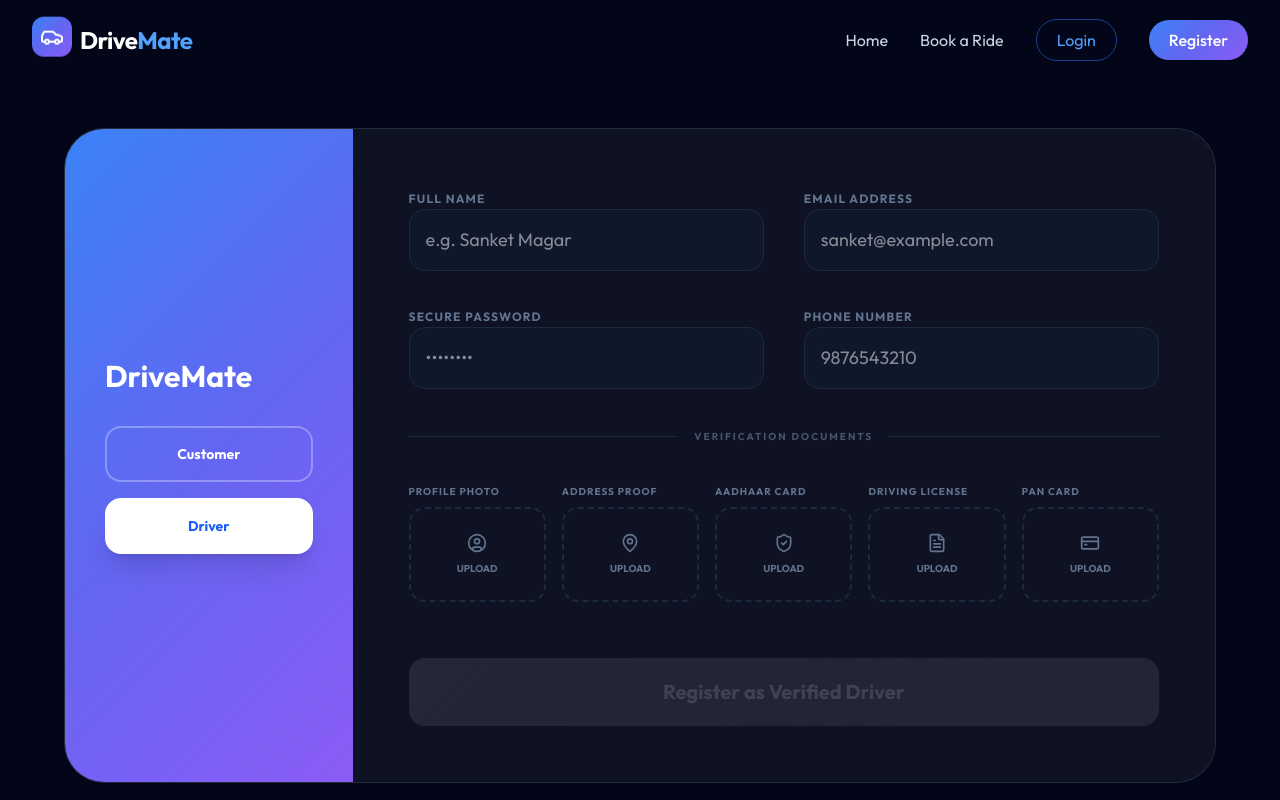
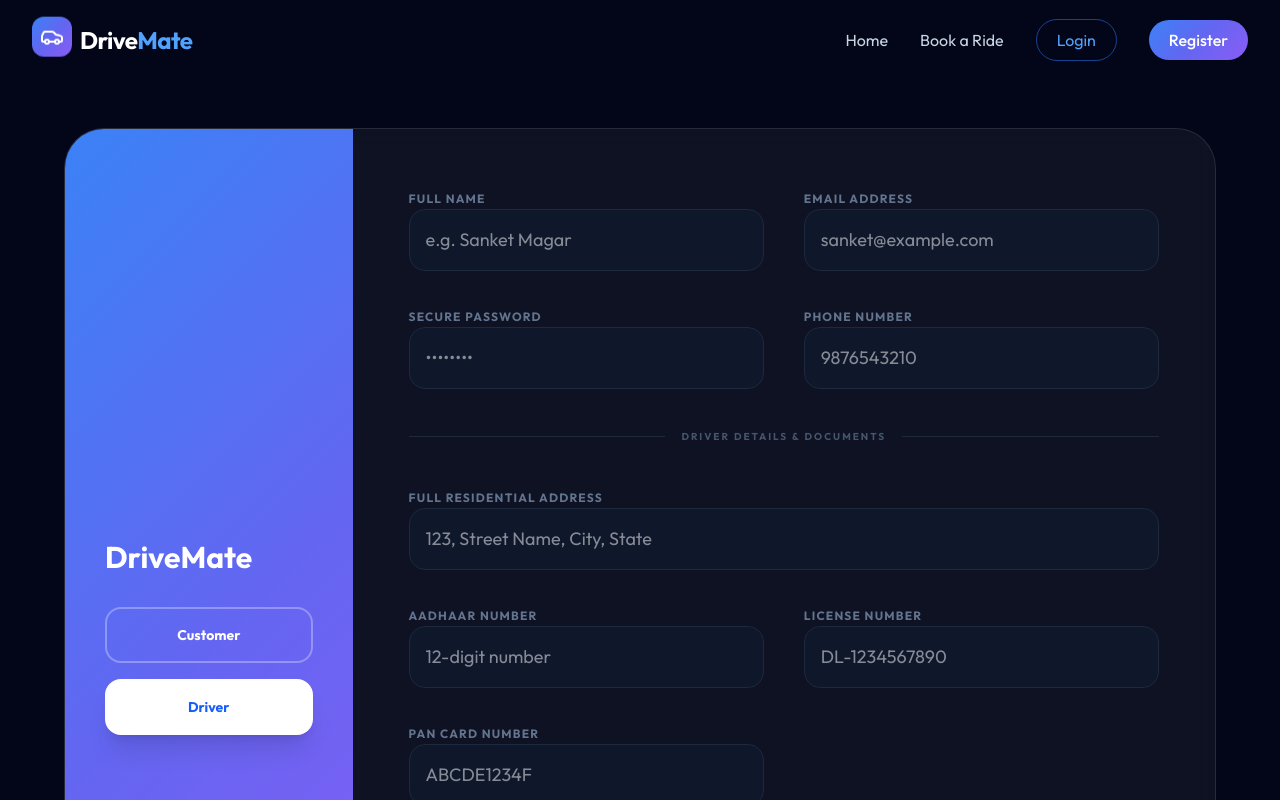
Before and after one commit to OmRathkanthiwar/DriveMate, a React (Vite) app in the folder client/: page /register in a window 1280 px wide. Both pictures are taken after a click on the button "Driver". Shown: the top 800 px of the page. Built offline with nearby package versions, Linux system fonts and the light colour scheme.

Commit message:
Fix: Restored mandatory text fields for driver verification

```diff
--- a/client/src/pages/Register.jsx
+++ b/client/src/pages/Register.jsx
@@ -1,7 +1,7 @@
 import React, { useState, useRef } from 'react';
 import { motion } from 'framer-motion';
 import { Link, useNavigate } from 'react-router-dom';
-import { Mail, Lock, User, Phone, MapPin, Camera, CheckCircle2, FileText, CreditCard, ShieldCheck, UserCircle } from 'lucide-react';
+import { Mail, Lock, User, Phone, MapPin, Camera, CheckCircle2, FileText, CreditCard, ShieldCheck, UserCircle, Hash } from 'lucide-react';
 import Navbar from '../components/Navbar';
 import axios from 'axios';
 
@@ -44,7 +44,8 @@ const Register = () => {
   });
 
   const [formData, setFormData] = useState({
-    name: '', email: '', password: '', phone: ''
+    name: '', email: '', password: '', phone: '',
+    address: '', aadhaar: '', license: '', pan: ''
   });
 
   const handleUpload = (id, file) => {
@@ -55,7 +56,7 @@ const Register = () => {
     const basicInfo = formData.name && formData.email && formData.password && formData.phone;
     if (role === 'customer') return basicInfo;
     return (
-      basicInfo &&
+      basicInfo && formData.address && formData.aadhaar && formData.license && formData.pan &&
       files.profilePhoto && files.addressProof && files.aadhaarCard &&
       files.license && files.panCard
     );
@@ -109,7 +110,6 @@ const Register = () => {
 
           <div className="md:w-3/4 p-8 md:p-14 text-left">
             <form onSubmit={handleSubmit} className="space-y-10">
-              {/* LARGE INPUT BOXES */}
               <div className="grid md:grid-cols-2 gap-x-10 gap-y-8">
                 <div className="space-y-2">
                   <label className="text-xs text-slate-500 font-bold uppercase tracking-widest">Full Name</label>
@@ -133,11 +133,29 @@ const Register = () => {
                 <div className="space-y-10 animate-in slide-in-from-bottom-8 duration-700">
                   <div className="flex items-center gap-4">
                      <div className="h-px bg-slate-800 flex-1" />
-                     <span className="text-[10px] text-slate-600 font-bold uppercase tracking-[0.2em]">Verification Documents</span>
+                     <span className="text-[10px] text-slate-600 font-bold uppercase tracking-[0.2em]">Driver Details & Documents</span>
                      <div className="h-px bg-slate-800 flex-1" />
                   </div>
 
-                  {/* 5 UPLOAD BOXES */}
+                  <div className="grid md:grid-cols-2 gap-x-10 gap-y-8">
+                    <div className="space-y-2 col-span-2">
+                      <label className="text-xs text-slate-500 font-bold uppercase tracking-widest">Full Residential Address</label>
+                      <input name="address" required onChange={(e) => setFormData({...formData, address: e.target.value})} className="w-full bg-slate-900 border border-slate-800 rounded-2xl p-4 text-white focus:border-blue-500 outline-none text-lg" placeholder="123, Street Name, City, State" />
+                    </div>
+                    <div className="space-y-2">
+                      <label className="text-xs text-slate-500 font-bold uppercase tracking-widest">Aadhaar Number</label>
+                      <input name="aadhaar" required onChange={(e) => setFormData({...formData, aadhaar: e.target.value})} className="w-full bg-slate-900 border border-slate-800 rounded-2xl p-4 text-white focus:border-blue-500 outline-none text-lg" placeholder="12-digit number" />
+                    </div>
+                    <div className="space-y-2">
+                      <label className="text-xs text-slate-500 font-bold uppercase tracking-widest">License Number</label>
+                      <input name="license" required onChange={(e) => setFormData({...formData, license: e.target.value})} className="w-full bg-slate-900 border border-slate-800 rounded-2xl p-4 text-white focus:border-blue-500 outline-none text-lg" placeholder="DL-1234567890" />
+                    </div>
+                    <div className="space-y-2">
+                      <label className="text-xs text-slate-500 font-bold uppercase tracking-widest">PAN Card Number</label>
+                      <input name="pan" required onChange={(e) => setFormData({...formData, pan: e.target.value})} className="w-full bg-slate-900 border border-slate-800 rounded-2xl p-4 text-white focus:border-blue-500 outline-none text-lg" placeholder="ABCDE1234F" />
+                    </div>
+                  </div>
+
                   <div className="grid grid-cols-2 md:grid-cols-5 gap-4">
                     <UploadBox id="profilePhoto" label="Profile Photo" icon={UserCircle} file={files.profilePhoto} onUpload={handleUpload} />
                     <UploadBox id="addressProof" label="Address Proof" icon={MapPin} file={files.addressProof} onUpload={handleUpload} />
@@ -154,7 +172,7 @@ const Register = () => {
                   disabled={loading || !isFormValid()}
                   className="w-full py-5 rounded-2xl premium-gradient text-white font-bold text-xl hover:shadow-2xl transition-all disabled:opacity-20 disabled:grayscale cursor-pointer active:scale-95"
                 >
-                  {loading ? 'Processing Documents...' : 'Register as Verified Driver'}
+                  {loading ? 'Registering Driver...' : 'Complete Driver Registration'}
                 </button>
               </div>
             </form>
```
